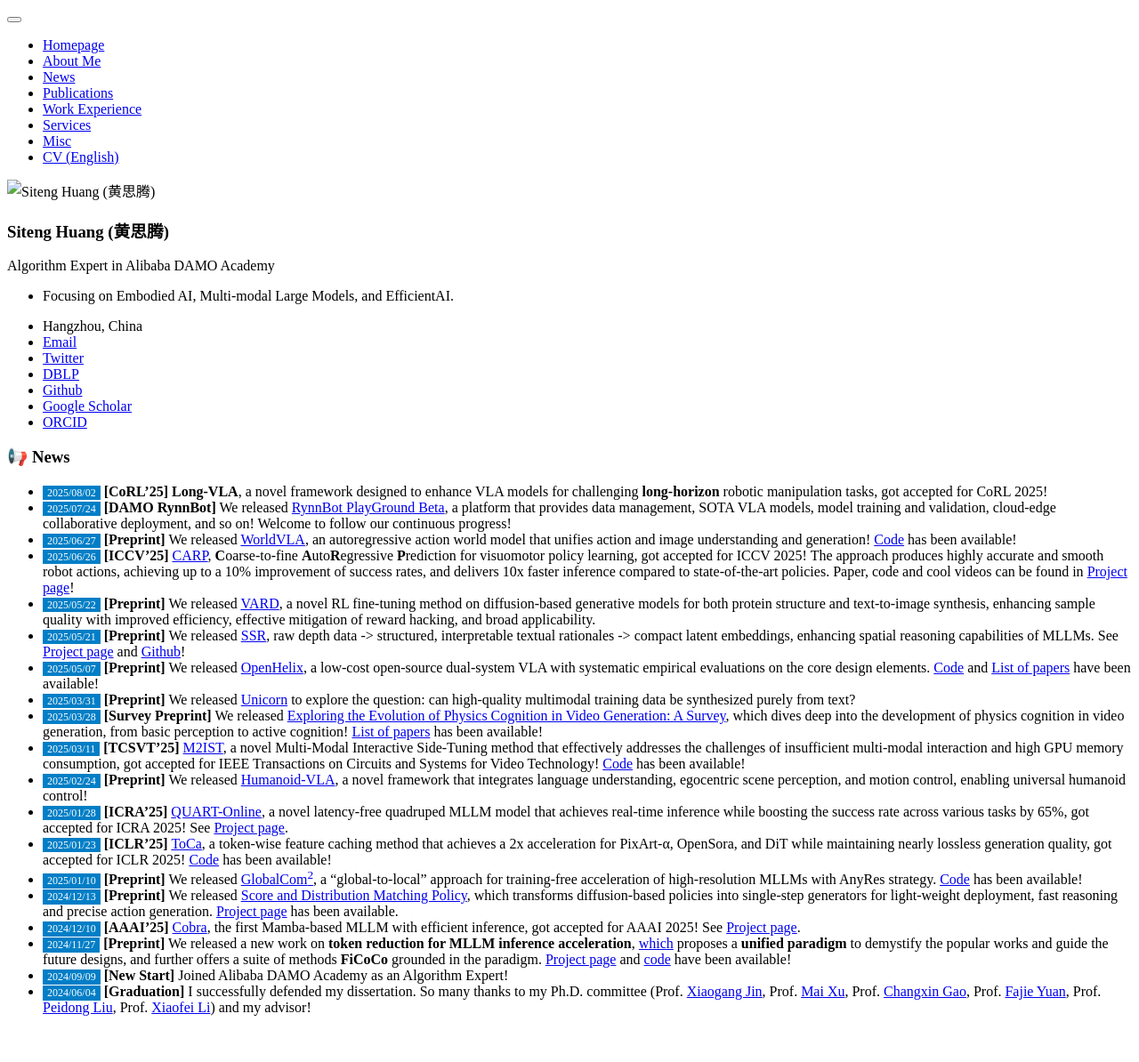
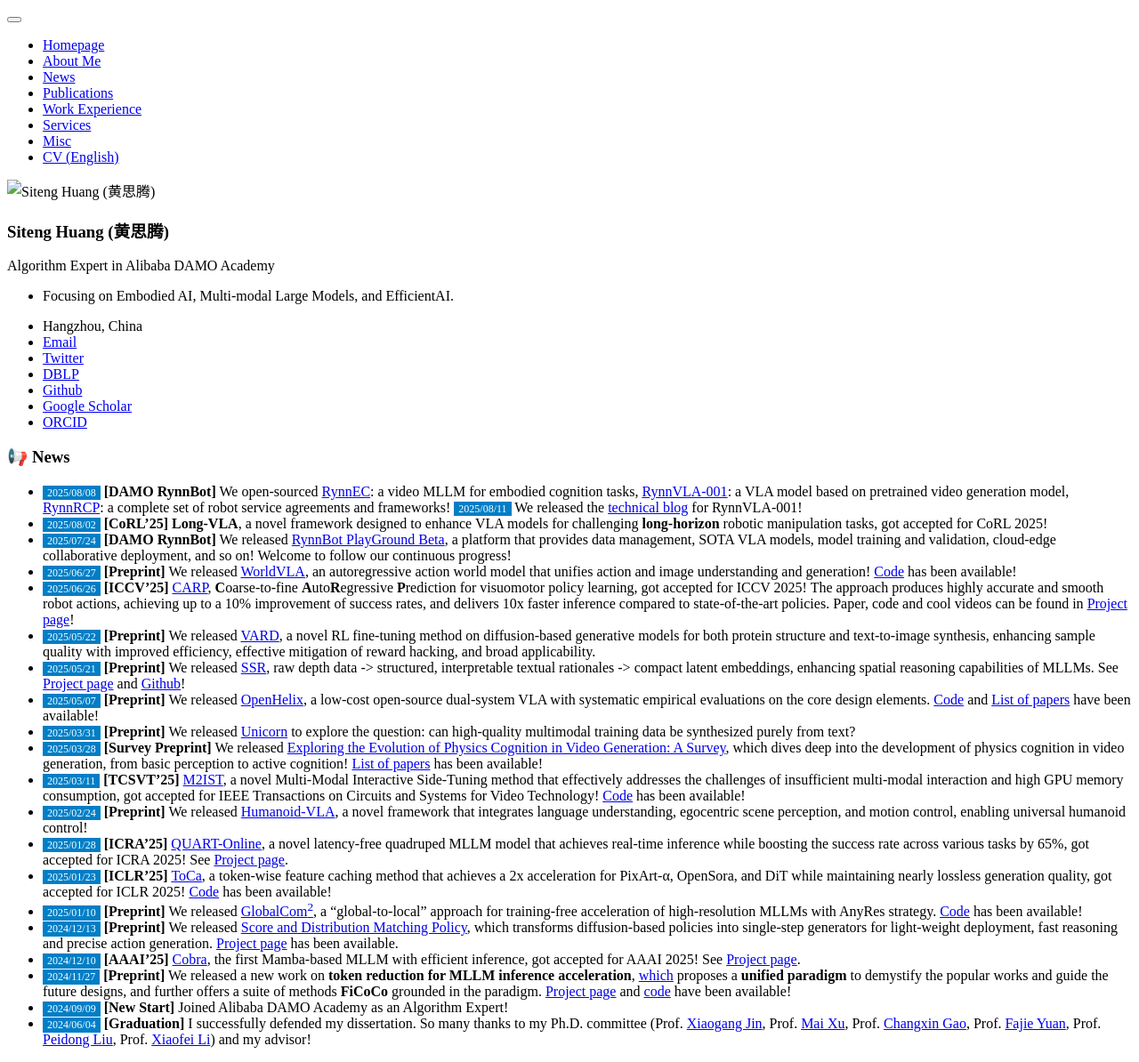
Before and after one commit to bighuang624/bighuang624.github.io, a Jekyll site: the page built from _pages/includes/news.md, in a window 1280 px wide. Shown: the whole page at 89% size. Built offline with Jekyll 4.4.1, drawn with Linux system fonts in a browser that asks for light colours; our own code applies the rules of GitHub Pages for plain Markdown files; before the commit the page ends 1158 px from its top, so only the background shows below that.

Commit message:
add RynnVLA-001

```diff
--- a/_pages/includes/news.md
+++ b/_pages/includes/news.md
@@ -2,6 +2,7 @@
 
 <!-- 参考 https://huanwang.tech/ 的样式 -->
 
+* <span style="font-size:12px;color:#FFFFFF;background-color:#007ec6;padding:1px 5px 1.5px 5px;">2025/08/08</span> **[DAMO RynnBot]** We open-sourced [RynnEC](https://github.com/alibaba-damo-academy/RynnEC): a video MLLM for embodied cognition tasks, [RynnVLA-001](https://github.com/alibaba-damo-academy/RynnVLA-001): a VLA model based on pretrained video generation model, [RynnRCP](https://github.com/alibaba-damo-academy/RynnRCP): a complete set of robot service agreements and frameworks! <span style="font-size:12px;color:#FFFFFF;background-color:#007ec6;padding:1px 5px 1.5px 5px;">2025/08/11</span> We released the [technical blog](https://huggingface.co/blog/Alibaba-DAMO-Academy/rynnvla-001) for RynnVLA-001!
 * <span style="font-size:12px;color:#FFFFFF;background-color:#007ec6;padding:1px 5px 1.5px 5px;">2025/08/02</span> **[CoRL'25]** **Long-VLA**, a novel framework designed to enhance VLA models for challenging **long-horizon** robotic manipulation tasks, got accepted for CoRL 2025!
 * <span style="font-size:12px;color:#FFFFFF;background-color:#007ec6;padding:1px 5px 1.5px 5px;">2025/07/24</span> **[DAMO RynnBot]** We released [RynnBot PlayGround Beta](https://developer.damo-academy.com/playground), a platform that provides data management, SOTA VLA models, model training and validation, cloud-edge collaborative deployment, and so on! Welcome to follow our continuous progress!
 * <span style="font-size:12px;color:#FFFFFF;background-color:#007ec6;padding:1px 5px 1.5px 5px;">2025/06/27</span> **[Preprint]** We released [WorldVLA](https://arxiv.org/abs/2506.21539), an autoregressive action world model that unifies action and image understanding and generation! [Code](https://github.com/alibaba-damo-academy/WorldVLA) has been available!
```
Also changed, not shown: 1 other file.
